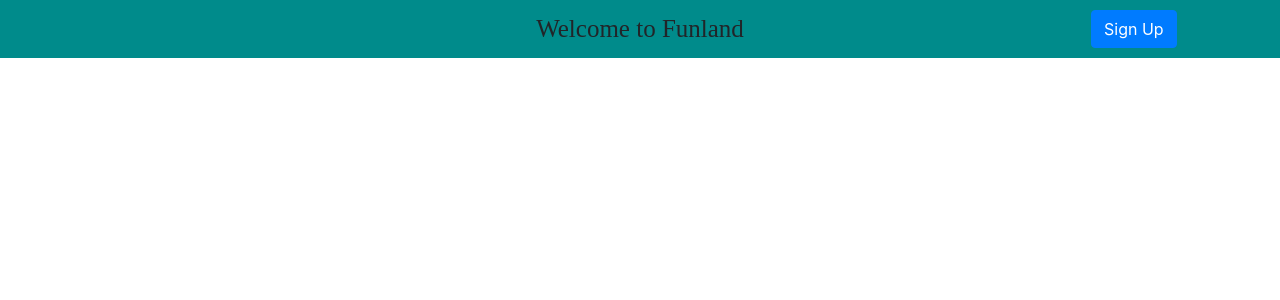
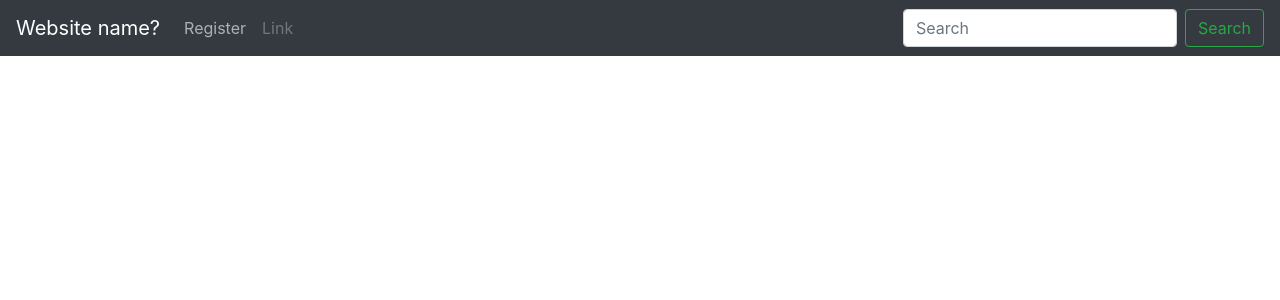
Before and after one commit to FinOloughlin/CITS3403assignment, a Flask app: page / in a window 1280 px wide. Shown: the top 300 px of the page. Run offline with Flask 3, Linux system fonts and the light colour scheme.

Commit message:
Added navbar function

```diff
--- a/app/templates/home.html
+++ b/app/templates/home.html
@@ -7,11 +7,28 @@
     </head>
 
     <body>
-        <div class="header">
-            <div class="welcome-message">Welcome to Funland</div>
-            <div class="button-container">
-                <button class=" btn btn-primary" onclick="location.href='{{ url_for('Signup') }}'">Sign Up</button>
+
+        <nav class="navbar navbar-expand-lg navbar-dark bg-dark">
+            <a class="navbar-brand" href="#">Website name?</a>
+            <button class="navbar-toggler" type="button" data-toggle="collapse" data-target="#navbarSupportedContent" aria-controls="navbarSupportedContent" aria-expanded="false" aria-label="Toggle navigation">
+              <span class="navbar-toggler-icon"></span>
+            </button>
+
+            <div class="collapse navbar-collapse" id="navbarSupportedContent">
+              <ul class="navbar-nav mr-auto">
+                <li class="nav-item active" onclick="window.location.href='{{ url_for('Signup') }}'">
+                  <a class="nav-link">Register<span class="sr-only">(current)</span></a>
+                </li>
+                <li class="nav-item">
+                  <a class="nav-link" href="#">Link</a>
+                </li>
+
+              </ul>
+              <form class="form-inline my-2 my-lg-0">
+                <input class="form-control mr-sm-2" type="search" placeholder="Search" aria-label="Search">
+                <button class="btn btn-outline-success my-2 my-sm-0" type="submit">Search</button>
+              </form>
             </div>
-        </div>
+          </nav>
     </body>
 </html>
```
